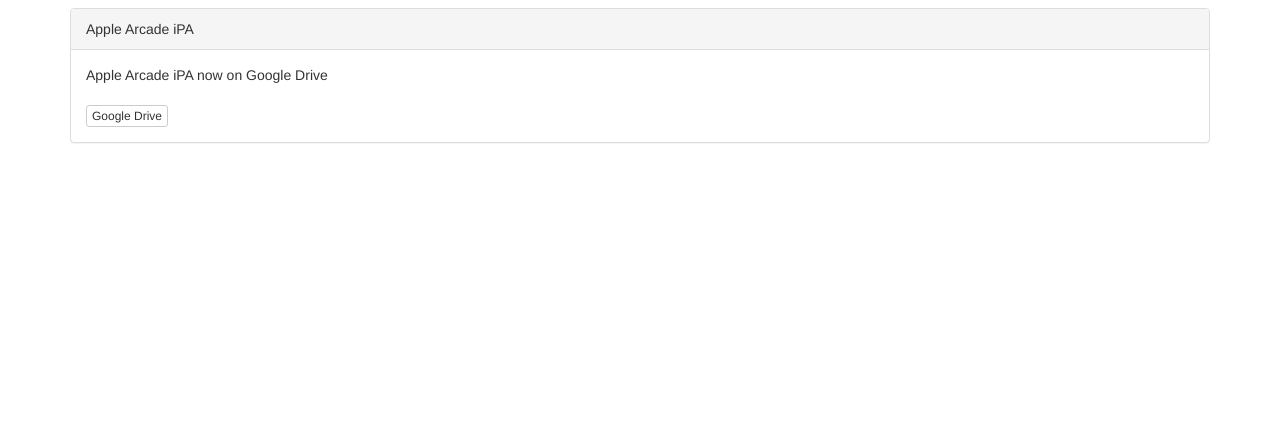
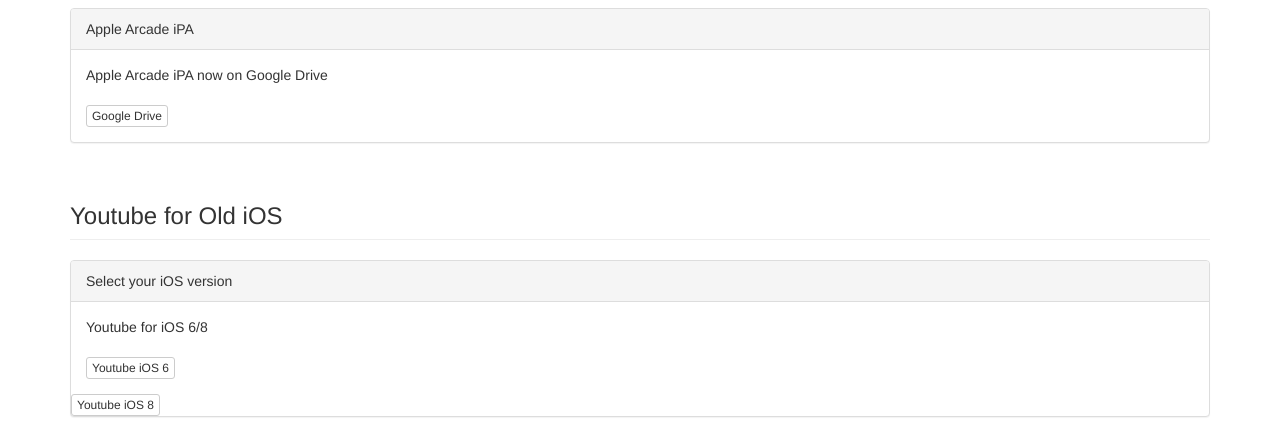
Before and after one commit to 34306/34306.github.io, a plain HTML site: page index.html in a window 1280 px wide. Shown: the part 545-982 px from the top of the page. Before the commit the page ends 800 px from the top, so only its background shows below. Drawn offline with nearby package versions, Linux system fonts and the light colour scheme.

Commit message:
update index

```diff
--- a/index.html
+++ b/index.html
@@ -46,5 +46,20 @@
 	  </div>
 	</div>
 </div>
+<div class="container">
+  <h3 id="wells" class="page-header">Youtube for Old iOS</h3>
+</div>
+
+<div class="container">
+	<div class="panel panel-default">
+	  <div class="panel-heading">Select your iOS version</div>
+	  <div class="panel-body">
+		Youtube for iOS 6/8<br /><br />
+		<a class="btn btn-xs btn-default" href="itms-services://?action=download-manifest&amp;url=https://archive.org/download/test_20210601/TEST.plist">Youtube iOS 6</a>
+	  </div>
+		<a class="btn btn-xs btn-default" href="itms-services://?action=download-manifest&amp;url=https://archive.org/download/test_20210601_202106/TEST.plist">Youtube iOS 8</a>
+	  </div>
+	</div>
+</div>
 </body>
 </html>
```
